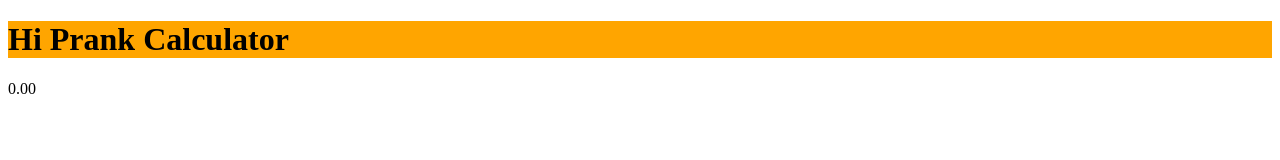
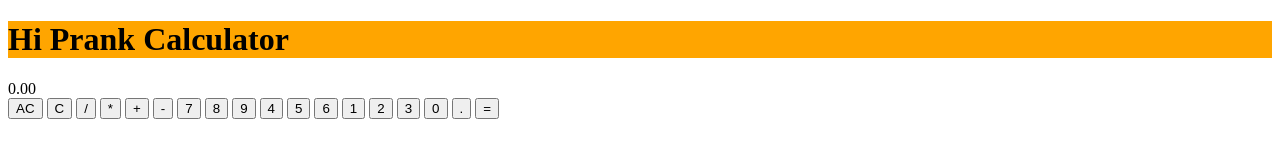
Before and after one commit to tunnelview/prank_calculator, a plain HTML site: page index.html in a window 1280 px wide. Drawn offline with Linux system fonts and the light colour scheme.

Commit message:
Add calculator buttons(elements)

```diff
--- a/index.html
+++ b/index.html
@@ -19,6 +19,25 @@
 
     <!-- buttons area -->
     <div class="items"></div>
+    <button class="clear">AC</button>
+    <button class="clean">C</button>
+    <button class="divide">/</button>
+    <button class="multi">*</button>
+    <button class="plus">+</button>
+    <button class="minus">-</button>
+
+    <button class="no-7">7</button>
+    <button class="no-8">8</button>
+    <button class="no-9">9</button>
+    <button class="no-4">4</button>
+    <button class="no-5">5</button>
+    <button class="no-6">6</button>
+    <button class="no-1">1</button>
+    <button class="no-2">2</button>
+    <button class="no-3">3</button>
+    <button class="no-0">0</button>
+    <button class="dot">.</button>
+    <button class="ans">=</button>
 
     <!-- buttons -->
     <div></div>
```
